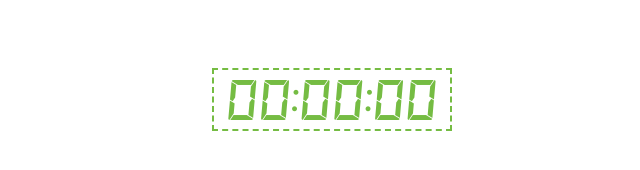
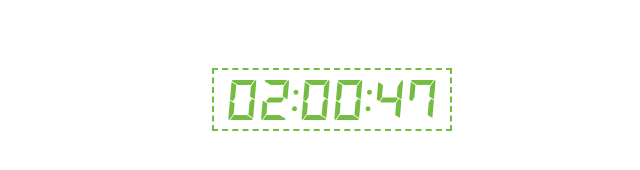
Before and after one commit to tec-yoshi-taka/G1H1_2022_JavaScript_clock, a plain HTML site: page index.html in a window 1280 px wide. Shown: the part 396-566 px from the top of the page, 308-948 px from the left. Drawn offline with Linux system fonts and the light colour scheme.

Commit message:
Update index.html

```diff
--- a/index.html
+++ b/index.html
@@ -20,8 +20,25 @@
         <p id="time">00:00:00</p>
     </div>
     <script>
+    "use strict";
+    const time = document.querySelector('#time');
+    const hourHand = document.querySelector('#hour');
+    const minuteHand = document.querySelector('#minute');
+    const secondHand = document.querySelector('#second');
 
-
+    const addZero = (num) => {
+        num = num < 10 ? `0${num}` : num;
+        return num;
+    }
+    const clock = () => {
+        const now = new Date();
+        let hour = now.getHours() % 12;//時
+        let min = now.getMinutes();//分
+        let sec = now.getSeconds();//秒
+        time.innerHTML = `${addZero(hour)}:${addZero(min)}:${addZero(sec)}`;
+        requestAnimationFrame(clock);
+    }
+    clock();
     </script>
 </body>
 
```
